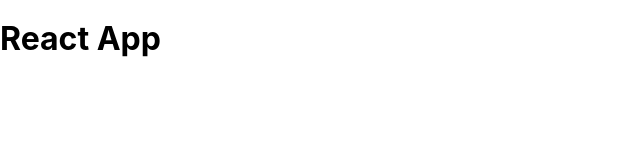
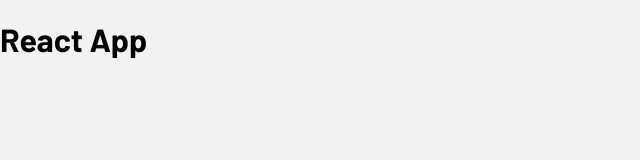
Before and after one commit to matheusls/jussi, a React (Create React App) app: page / in a window 1280 px wide. Shown: the top 160 px of the page, without its empty margins (0-640 px from the left). Built offline with nearby package versions, Linux system fonts and the light colour scheme.

Commit message:
chore: add body font family and background color

```diff
--- a/src/styles/global-styles.js
+++ b/src/styles/global-styles.js
@@ -3,6 +3,8 @@
 
 const GlobalStyles = createGlobalStyle`
   ${normalize}
+
+  @import url('https://fonts.googleapis.com/css2?family=Barlow:wght@300;400;700&display=swap');
 
   * {
     box-sizing: border-box;
@@ -11,7 +13,8 @@
   }
 
   body {
-    font-family: -apple-system, BlinkMacSystemFont, 'Segoe UI', Roboto, Oxygen, Ubuntu, Cantarell, 'Open Sans', 'Helvetica Neue', sans-serif;
+    background-color: ${({ theme: { colors } }) => colors.grey};
+    font-family: 'Barlow', sans-serif;
   }
 `;
 
```
